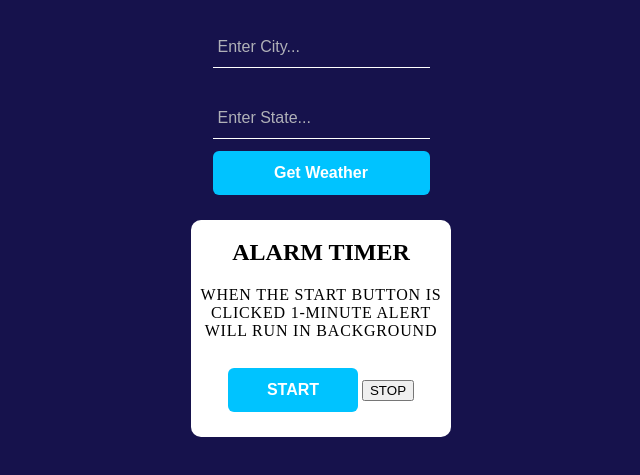
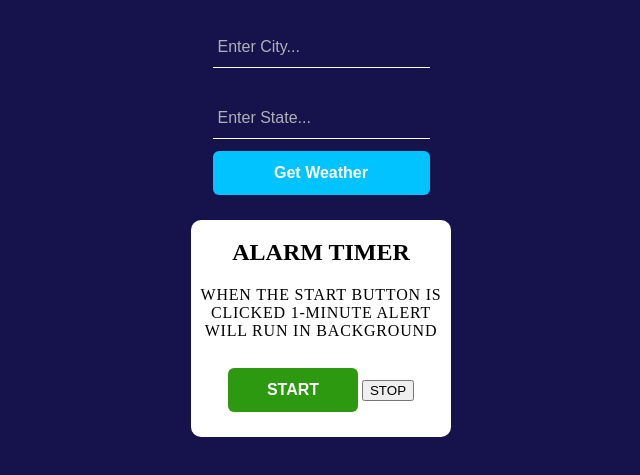
Before and after one commit to LuisCastilloKC/Learnics_Google_Chrome_Extension, a browser extension: page weatherApp/index.html in a window 1280 px wide. In both pictures the pointer is over the button "START". Shown: the part 285-760 px from the top of the page, without its empty margins (327-967 px from the left). Drawn offline with Linux system fonts and the light colour scheme.

Commit message:
add hover to START BUTTON

```diff
--- a/weatherApp/style.css
+++ b/weatherApp/style.css
@@ -152,3 +152,8 @@ input{
     text-align: center;
     width: 50%;
 }
+
+.btnStart:hover{
+    background-color: #2c9911;
+    transition: all 0.3s ease;
+}
```
